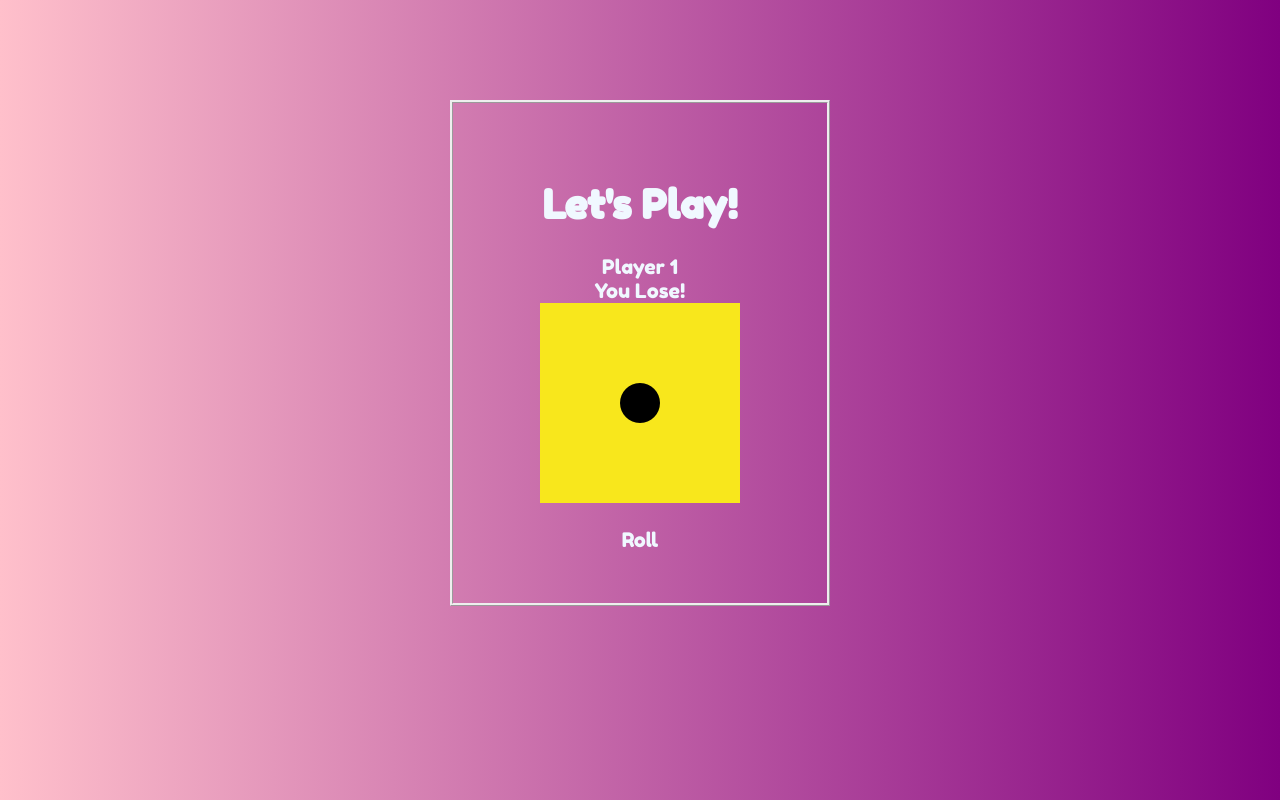
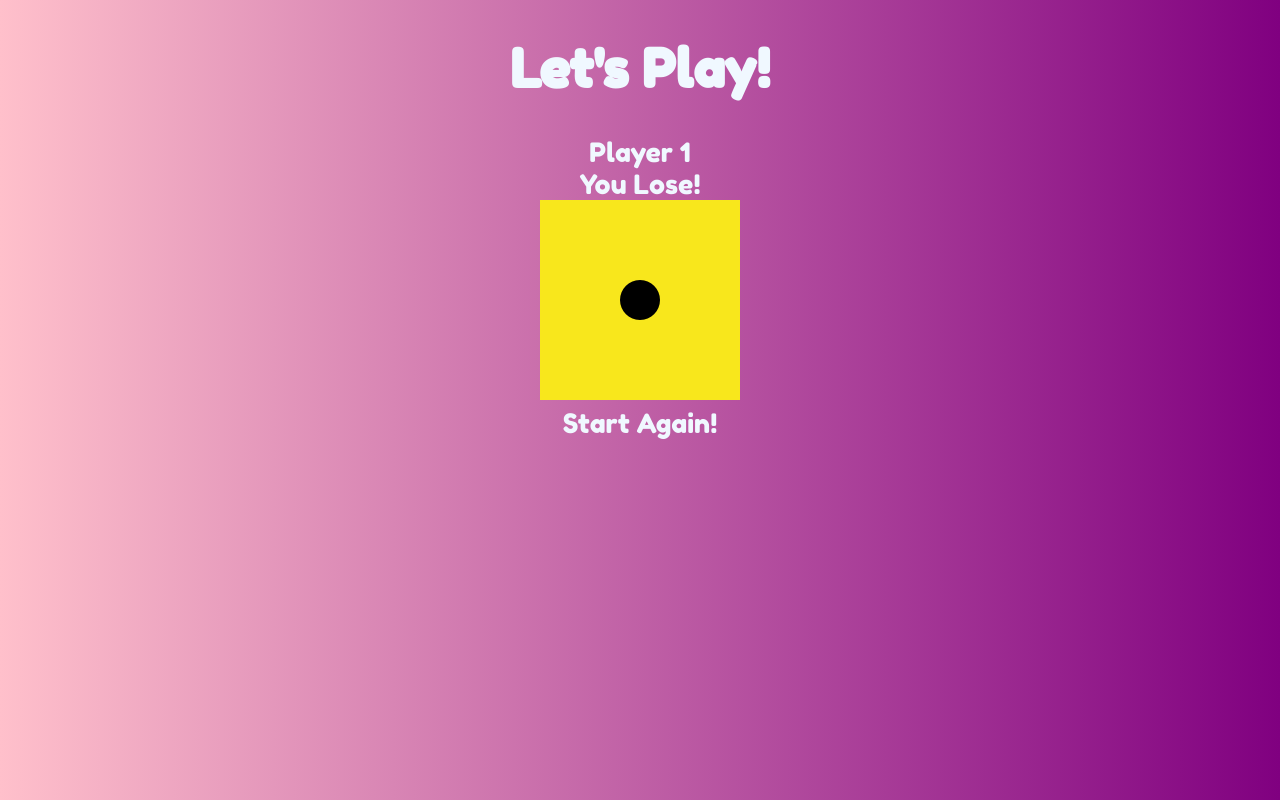
Before and after one commit to Melia-create/Dice-Challenge-1, a plain HTML site: page index.html in a window 1280 px wide. Both pictures are taken after a click on the button "Roll". Drawn offline with Linux system fonts and the light colour scheme.

Commit message:
Added Start Again Button

```diff
--- a/main.css
+++ b/main.css
@@ -3,23 +3,34 @@
 body{
     background:
     linear-gradient(to right, pink, purple);
+}
+
+h1{
     font-family: Fredoka One;
-    font-size: 15pt;
+    font-size: 40pt;
     color: aliceblue;
     text-align: center;
-    border-style: ridge;
-    margin-left: 450px;
-    margin-right: 450px;
-    margin-top: 100px;
-    padding-top: 50px;
-    padding-bottom: 50px;
+}
+
+div{
+    font-family: Fredoka One;
+    font-size: 20pt;
+    color: aliceblue;
+    text-align: center;
 }
 
 button{
-    padding-top: 20px ;
     border-style: none;
+    border-radius: 7px;
     font-family: Fredoka One;
-    font-size: 15pt;
+    font-size: 20pt;
+    text-decoration: none;
     color: aliceblue;
     background-color: transparent;
+    padding: 16px, 25px, 16px, 25px;
+
 }
+
+button:hover{
+  background-color: rgba(245, 245, 245, 0.315)
+}
--- a/script.js
+++ b/script.js
@@ -1,6 +1,7 @@
 const diceScore = document.querySelector("#score");
 let diceImg = document.querySelector("#result");
 let diceRoll = document.querySelector("#rolldice")
+let header = document.querySelector("#header");
 let diceArr =[];
 
 function rollDice() {
@@ -8,6 +9,7 @@ function rollDice() {
     if (rollResult == 1) {
         diceScore.textContent ="You Lose!"
         diceArr = [];
+        diceRoll.textContent = "Start Again!"
     } else {
         diceScore.textContent = "Score:  " + rollResult;
         diceArr.push(rollResult);
@@ -17,7 +19,8 @@ function rollDice() {
     });
     diceScore.textContent = "Score: " + sum
     if (sum >= 20){
-        diceScore.textContent = "Score:  " + sum + "You Win!"
+        diceScore.textContent = "Score:  " + sum + " - You Win!"
+        diceRoll.textContent = "Start Again!";
         diceArr=[]
     }
     }
@@ -25,5 +28,8 @@ function rollDice() {
       diceImg.innerHTML ='<img src = "img/dice' + rollResult + '.png">';
     }
     diceRoll.addEventListener("click", () => {
+        if(diceRoll.textContent = "Start Again!"){
+            diceRoll.textContent = "Roll"
+        }
         rollDice();
 });
```
